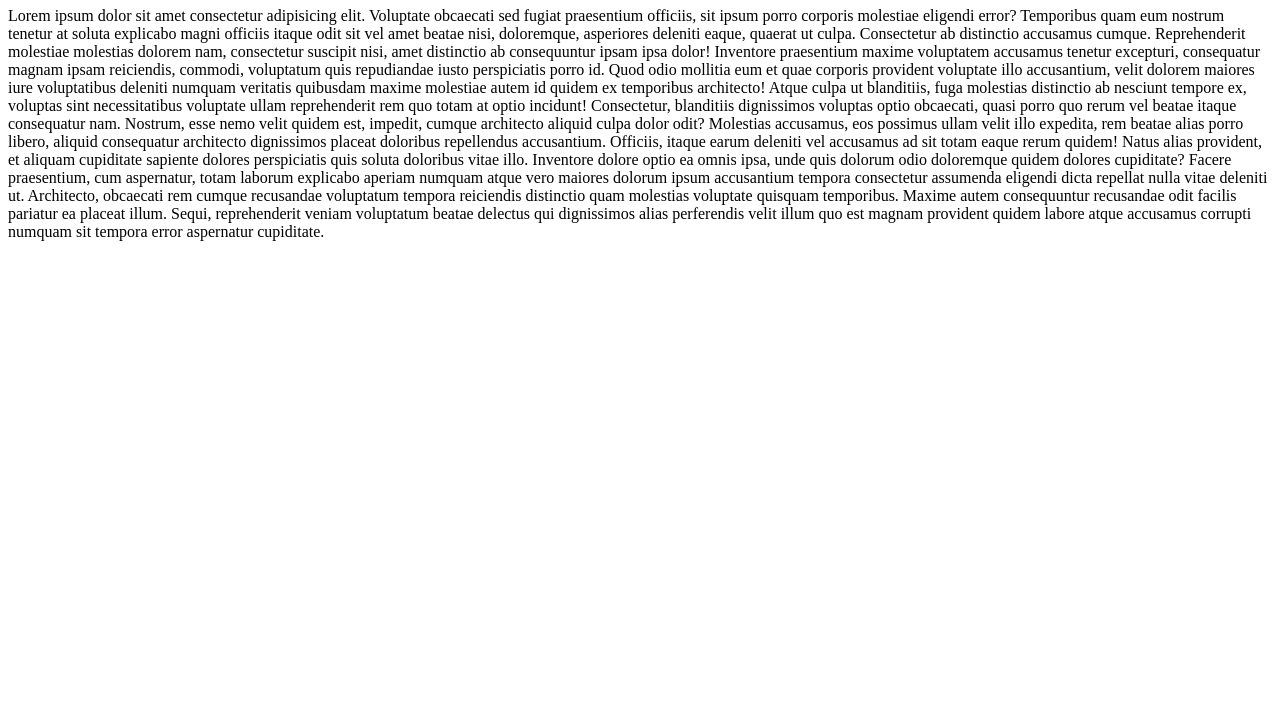
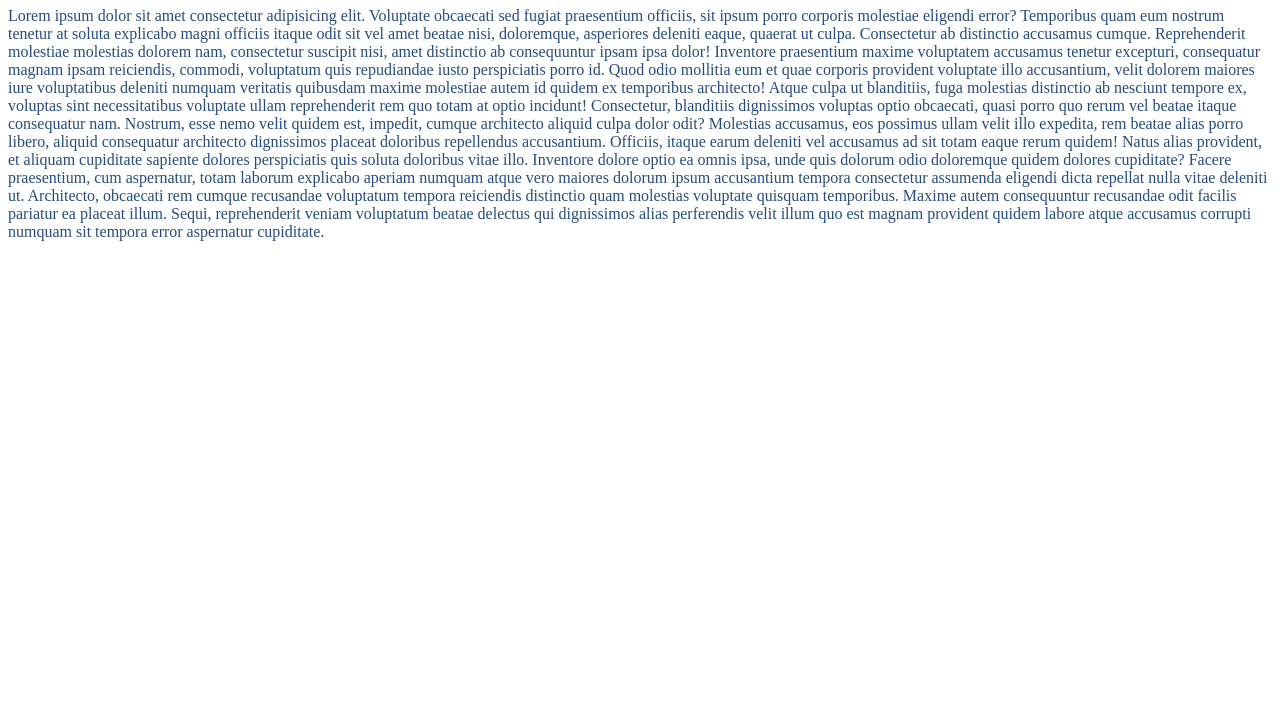
Before and after one commit to DavidVR27/Portfolio, a website: page index.html in a window 1280 px wide. Shown: the part 73-800 px from the top of the page. Drawn offline with Linux system fonts and the light colour scheme.

Commit message:
Added SCSS and CSS dependencies

```diff
--- a/index.html
+++ b/index.html
@@ -4,6 +4,7 @@
     <meta charset="UTF-8">
     <meta http-equiv="X-UA-Compatible" content="IE=edge">
     <meta name="viewport" content="width=device-width, initial-scale=1.0">
+    <link rel="stylesheet" href="src/designs/css/main.css">
     <title>GH Pages Website</title>
 </head>
 <body>
--- a/src/designs/sass/_styles.scss
+++ b/src/designs/sass/_styles.scss
@@ -1,4 +1,4 @@
-@import 'colors';
+@import 'globals';
 body {
     color: $navi-blue
 }
--- a/src/designs/sass/main.scss
+++ b/src/designs/sass/main.scss
@@ -1,2 +1,2 @@
 @import 'globals';
-@import 'stlyes'
+@import 'styles'
```
Also changed, not shown: src/designs/css/main.css (added).
